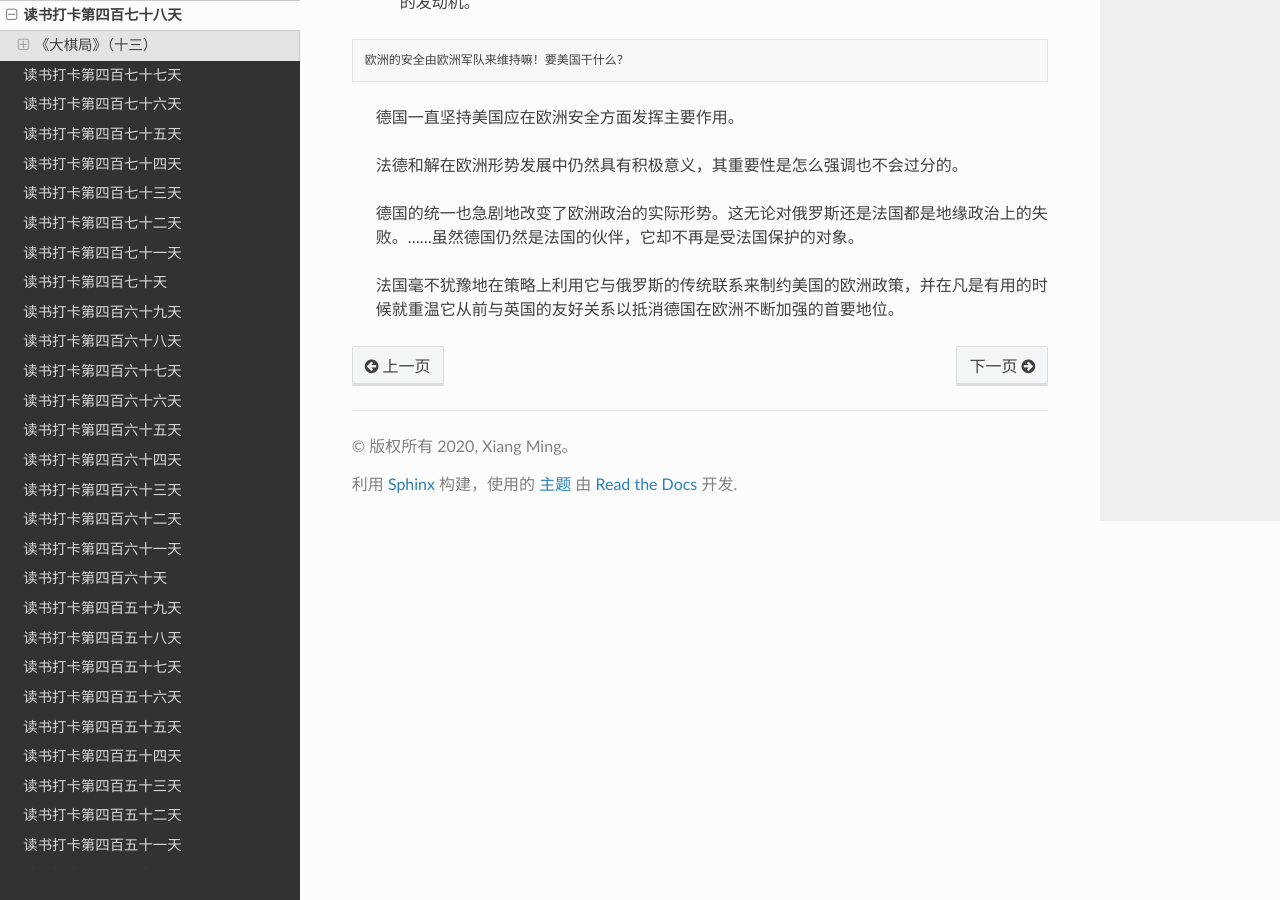
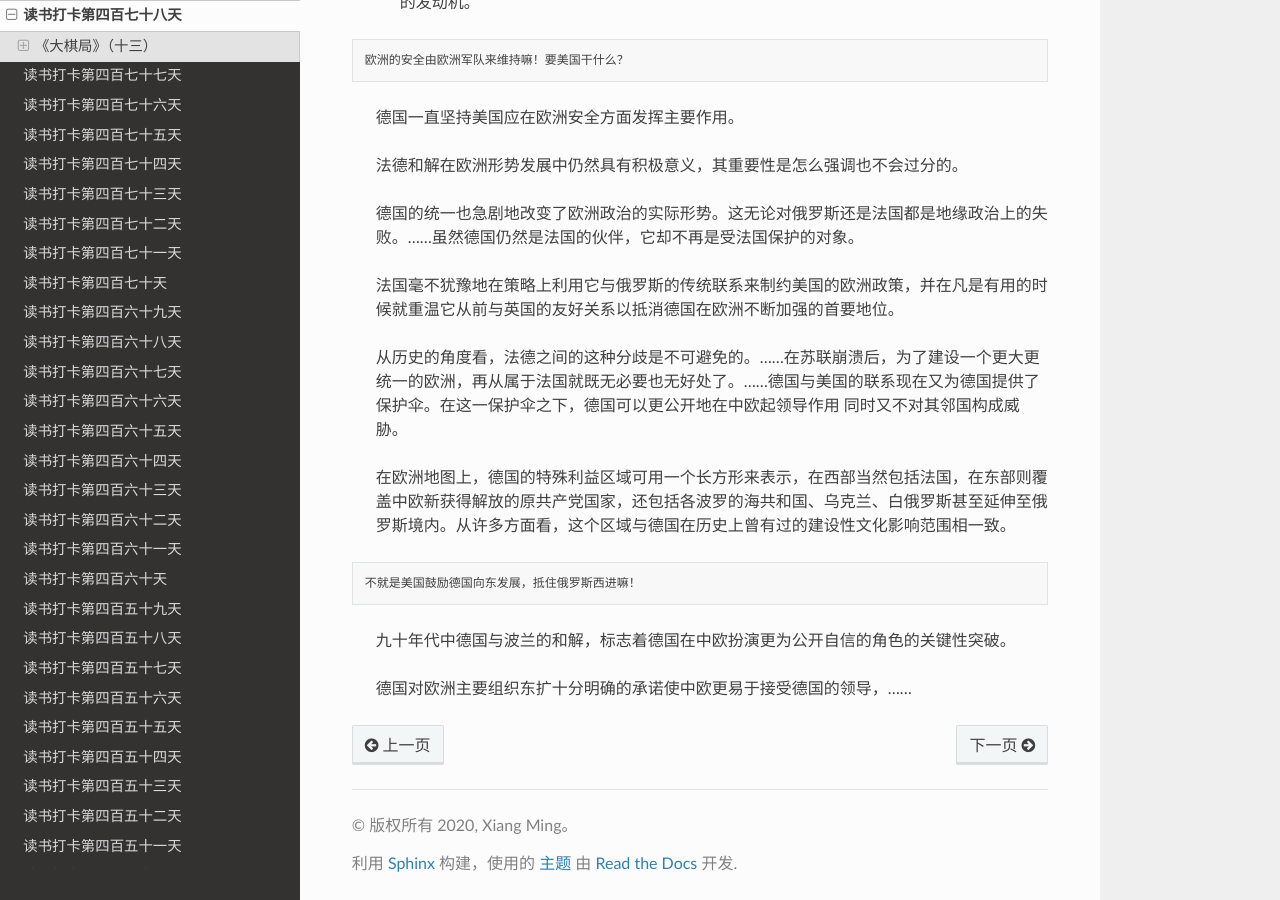
Before and after one commit to xiangming1975/reading, a Sphinx documentation site: the page built from source/2021-11-16.md, in a window 1280 px wide and 900 px high, scrolled down 1139 px. Built offline with Sphinx 7.4.7 and the Read the Docs theme 2.0.0, drawn with Linux system fonts in a browser that asks for light colours.

Commit message:
大棋局

````diff
--- a/source/2021-11-16.md
+++ b/source/2021-11-16.md
@@ -36,3 +36,13 @@
 > 德国的统一也急剧地改变了欧洲政治的实际形势。这无论对俄罗斯还是法国都是地缘政治上的失败。……虽然德国仍然是法国的伙伴，它却不再是受法国保护的对象。
 
 > 法国毫不犹豫地在策略上利用它与俄罗斯的传统联系来制约美国的欧洲政策，并在凡是有用的时候就重温它从前与英国的友好关系以抵消德国在欧洲不断加强的首要地位。
+
+> 从历史的角度看，法德之间的这种分歧是不可避免的。……在苏联崩溃后，为了建设一个更大更统一的欧洲，再从属于法国就既无必要也无好处了。……德国与美国的联系现在又为德国提供了保护伞。在这一保护伞之下，德国可以更公开地在中欧起领导作用 同时又不对其邻国构成威胁。
+
+> 在欧洲地图上，德国的特殊利益区域可用一个长方形来表示，在西部当然包括法国，在东部则覆盖中欧新获得解放的原共产党国家，还包括各波罗的海共和国、乌克兰、白俄罗斯甚至延伸至俄罗斯境内。从许多方面看，这个区域与德国在历史上曾有过的建设性文化影响范围相一致。
+```
+不就是美国鼓励德国向东发展，抵住俄罗斯西进嘛！
+```
+> 九十年代中德国与波兰的和解，标志着德国在中欧扮演更为公开自信的角色的关键性突破。
+
+> 德国对欧洲主要组织东扩十分明确的承诺使中欧更易于接受德国的领导，……
````
Also changed, not shown: source/2021-11-17.md (added, +39 -0 lines).
